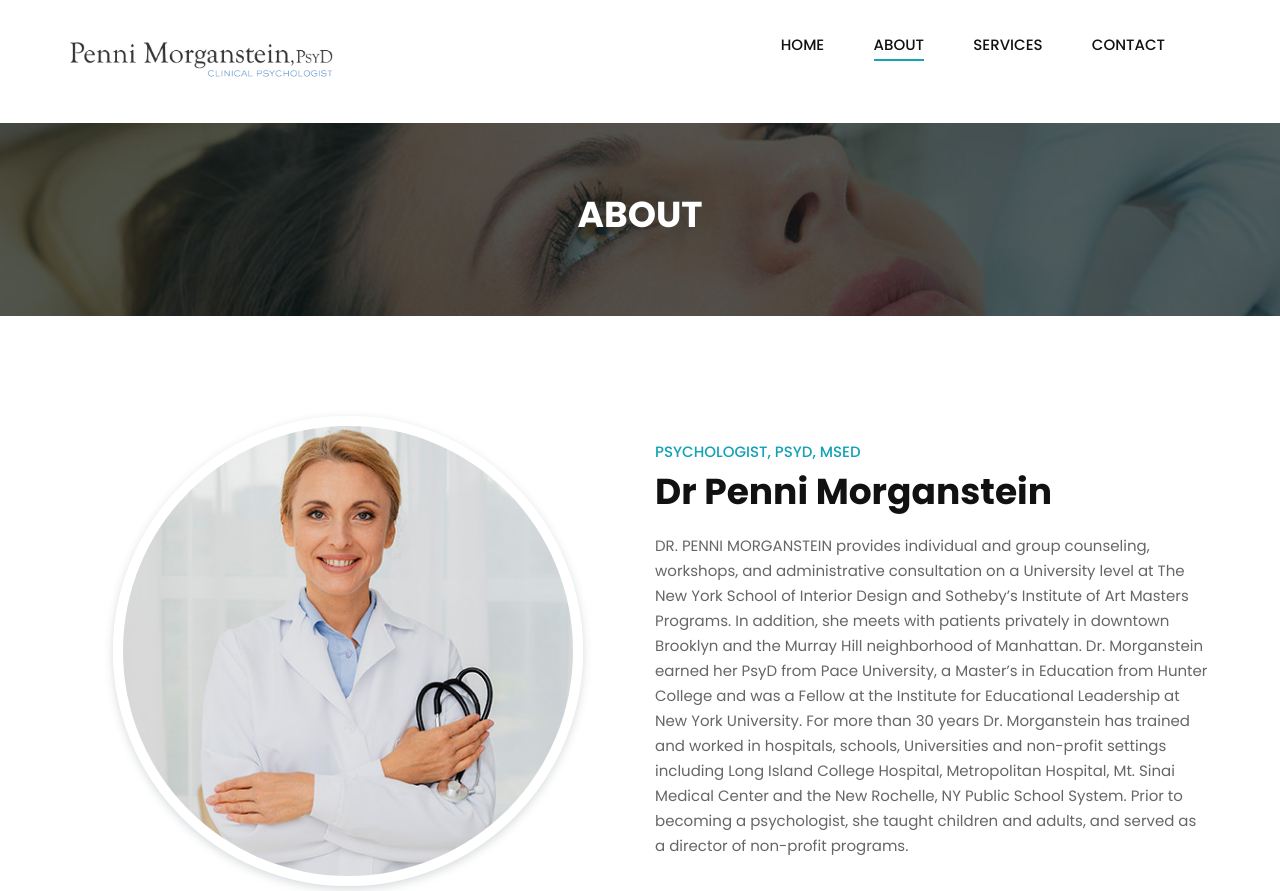
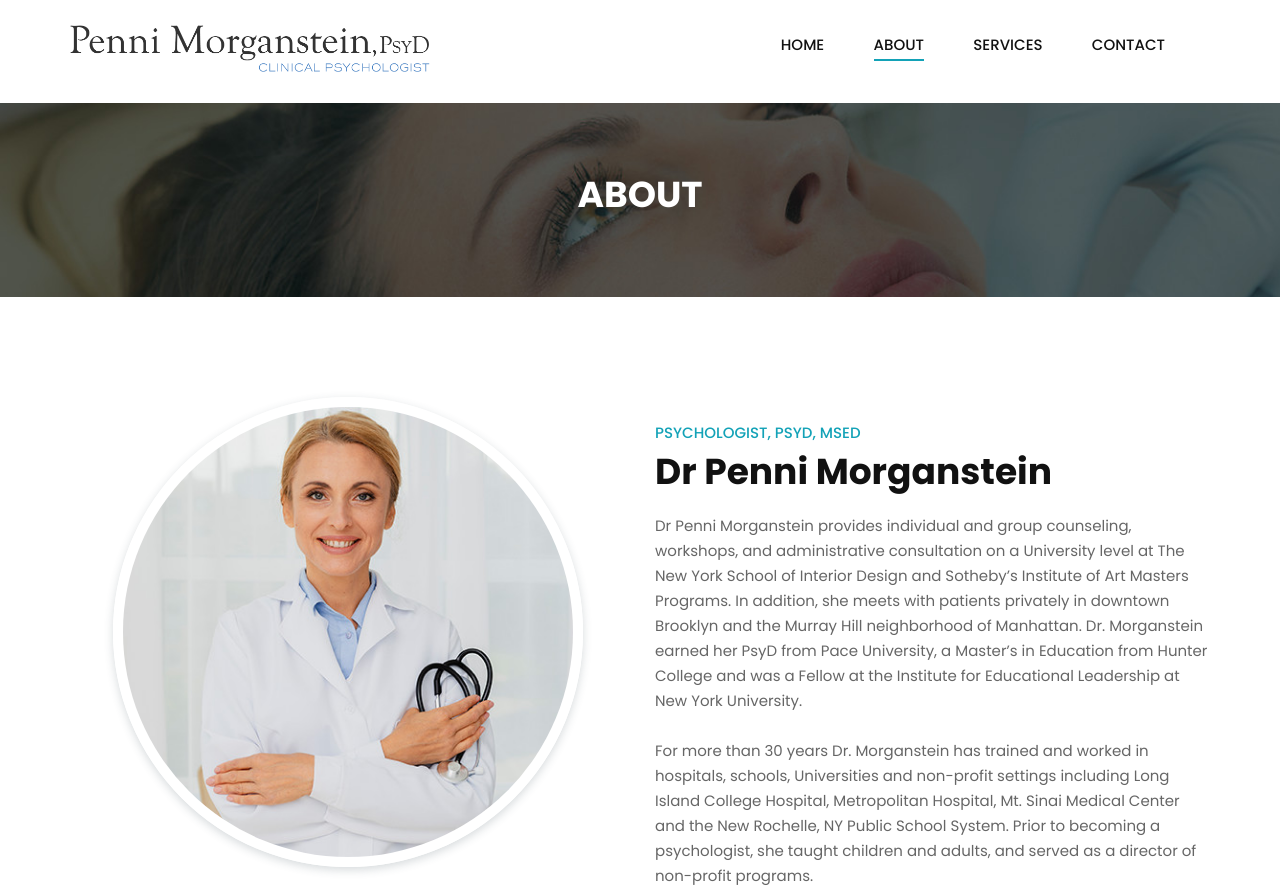
Before and after one commit to sbenson7/dr-morganstein, a plain HTML site: page about.html in a window 1280 px wide. Shown: the top 891 px of the page. Drawn offline with Linux system fonts and the light colour scheme.

Commit message:
Small edits to navbar, about page

```diff
--- a/about.html
+++ b/about.html
@@ -57,12 +57,12 @@
 
         <div class="container">
             <div class="row">
-                <div class="col-lg-3">
+                <div class="col-lg-4">
                     <div class="header__logo">
                         <a href="./index.html"><img src="img/PenniMorganstein-logo.png" alt=""></a>
                     </div>
                 </div>
-                <div class="col-lg-9">
+                <div class="col-lg-8">
                     <div class="header__menu__option">
                         <nav class="header__menu">
                             <ul>
@@ -110,8 +110,9 @@
                         <div class="doctor__item__text">
                             <span>Psychologist, PsyD, MSEd</span>
                             <h2>Dr Penni Morganstein</h2>
-                            <p>DR. PENNI MORGANSTEIN provides individual and group counseling, workshops, and administrative consultation on a University level at The New York School of Interior Design and Sotheby’s Institute of Art Masters Programs.
+                            <p>Dr Penni Morganstein provides individual and group counseling, workshops, and administrative consultation on a University level at The New York School of Interior Design and Sotheby’s Institute of Art Masters Programs.
                             In addition, she meets with patients privately in downtown Brooklyn and the Murray Hill neighborhood of Manhattan. Dr. Morganstein earned her PsyD from Pace University, a Master’s in Education from Hunter College and was a Fellow at the Institute for Educational Leadership at New York University.
+                            <br><br>
                             For more than 30 years Dr. Morganstein has trained and worked in hospitals, schools, Universities and non-profit settings including Long Island College Hospital, Metropolitan Hospital, Mt. Sinai Medical Center and the New Rochelle, NY Public School System.
                             Prior to becoming a psychologist, she taught children and adults, and served as a director of non-profit programs.
                             </p>
--- a/css/style.css
+++ b/css/style.css
@@ -302,7 +302,7 @@ ol {
 }
 
 .header__logo {
-	padding: 42px 0;
+	padding: 25px 0;
 }
 
 .header__logo a {
@@ -2535,7 +2535,7 @@ ol {
 		display: none;
 	}
 	.header__logo img{
-		width: 200px;
+		width: 40%;
 	}
 	.consultation__text__item {
 		margin-bottom: 40px;
@@ -2811,7 +2811,7 @@ ol {
 
 @media only screen and (max-width: 479px) {
 	.header__logo img{
-		width: 250px;
+		width: 80%;
 	}
 
 	.hero__text h2 {
```
Also changed, not shown: contact.html (+2 -2 lines), index.html (+2 -2 lines), services.html (+2 -2 lines).
